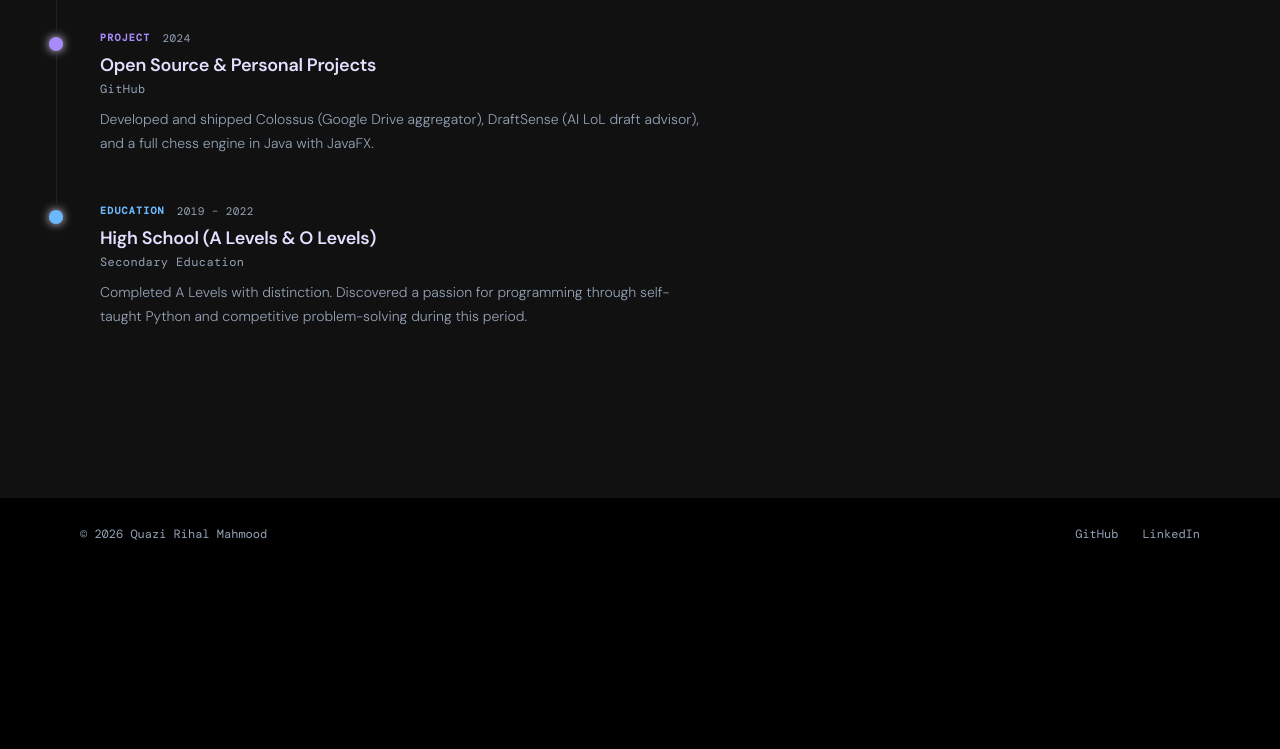
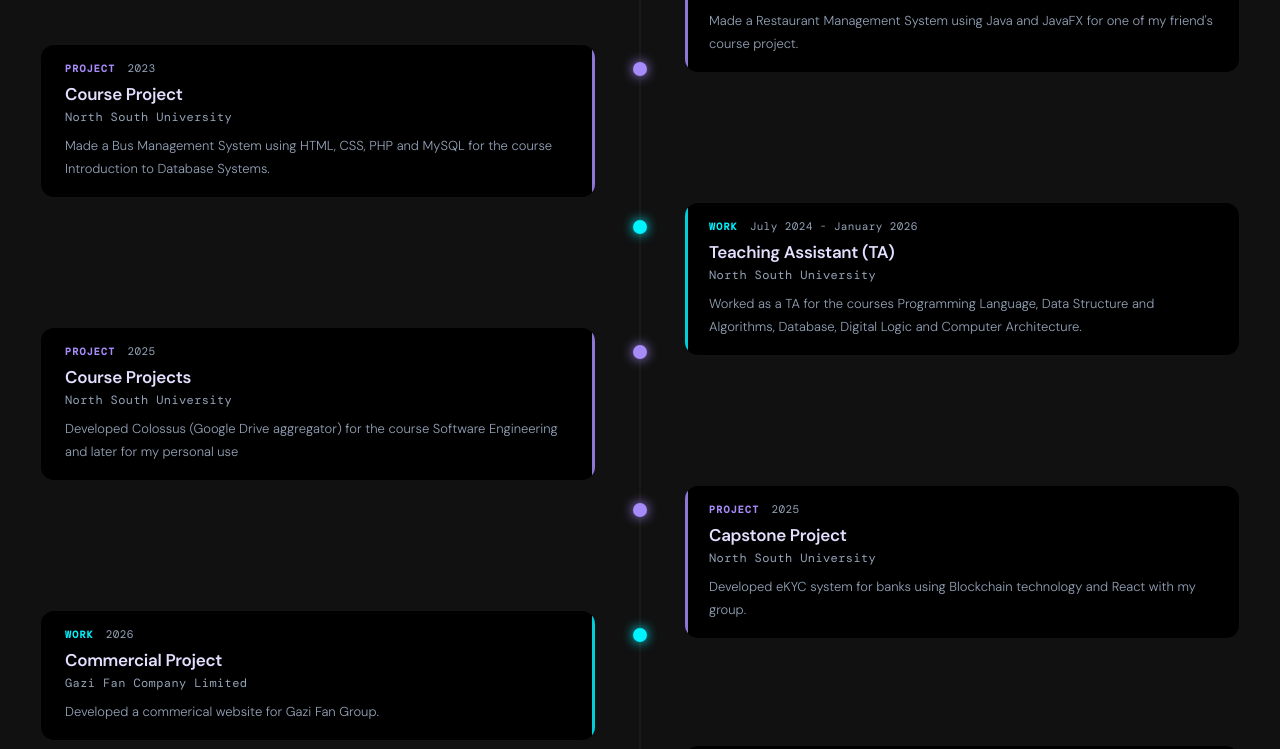
Before and after one commit to RihalMahmood/Portfolio, a React (Vite) app: page /about in a window 1280 px wide. Shown: the part 1640-2389 px from the top of the page. Before the commit the page ends 2210 px from the top, so only its background shows below. Built offline with nearby package versions, Linux system fonts and the light colour scheme.

Commit message:
Finished About section

```diff
--- a/src/components/AboutPage.jsx
+++ b/src/components/AboutPage.jsx
@@ -10,35 +10,70 @@ const journey = [
     role: "Private Tutor",
     org: "Self-employed",
     type: "Work",
-    desc: "Teaching Computer Science, Mathematics (Calculus I, II, III), Statistics, and Mechanics to O & A Level students.",
+    desc: "Teaching Computer Science, Mathematics, Physics and Chemistry to O & A Level students and University Undergrads",
   },
   {
     period: "2022 – 2026",
     role: "BSc in Computer Science & Engineering",
-    org: "University",
+    org: "North South University",
     type: "Education",
     desc: "Graduating in 2026 with a focus on software engineering, algorithms, and full-stack web development. Worked on multiple real-world projects spanning MERN stack, AI tooling, and game development.",
   },
   {
-    period: "2025",
-    role: "Freelance Full-Stack Developer",
-    org: "Various Clients",
-    type: "Work",
-    desc: "Delivered production-ready web applications using React, Node.js, and MongoDB. Built tools for e-commerce, data management, and AI-assisted workflows.",
+    period: "2022",
+    role: "Course Project",
+    org: "North South University",
+    type: "Project",
+    desc: "Made a Chess game and engine using Java and JavaFX as Graphical User Interface (GUI) for the course Programming Language-II (Java).",
   },
   {
-    period: "2024",
-    role: "Open Source & Personal Projects",
+    period: "2022",
+    role: "Course Project",
+    org: "North South University",
+    type: "Project",
+    desc: "Made a Restaurant Management System using Java and JavaFX for one of my friend's course project.",
+  },
+  {
+    period: "2023",
+    role: "Course Project",
+    org: "North South University",
+    type: "Project",
+    desc: "Made a Bus Management System using HTML, CSS, PHP and MySQL for the course Introduction to Database Systems.",
+  },
+  {
+    period: "July 2024 - January 2026",
+    role: "Teaching Assistant (TA)",
+    org: "North South University",
+    type: "Work",
+    desc: "Worked as a TA for the courses Programming Language, Data Structure and Algorithms, Database, Digital Logic and Computer Architecture.",
+  },
+  {
+    period: "2025",
+    role: "Course Projects",
+    org: "North South University",
+    type: "Project",
+    desc: "Developed Colossus (Google Drive aggregator) for the course Software Engineering and later for my personal use",
+  },
+  {
+    period: "2025",
+    role: "Capstone Project",
+    org: "North South University",
+    type: "Project",
+    desc: "Developed eKYC system for banks using Blockchain technology and React with my group.",
+  },
+  {
+    period: "2026",
+    role: "Commercial Project",
+    org: "Gazi Fan Company Limited",
+    type: "Work",
+    desc: "Developed a commerical website for Gazi Fan Group.",
+  },
+  {
+    period: "2026",
+    role: "Personal Project",
     org: "GitHub",
     type: "Project",
-    desc: "Developed and shipped Colossus (Google Drive aggregator), DraftSense (AI LoL draft advisor), and a full chess engine in Java with JavaFX.",
-  },
-  {
-    period: "2019 – 2022",
-    role: "High School (A Levels & O Levels)",
-    org: "Secondary Education",
-    type: "Education",
-    desc: "Completed A Levels with distinction. Discovered a passion for programming through self-taught Python and competitive problem-solving during this period.",
+    desc: "Developed DraftSense, a real time AI powered draft adviser for League of Legends.",
   },
 ];
 
@@ -151,7 +186,7 @@ export default function AboutPage() {
                 custom={2}
               >
                 Hey! I'm{" "}
-                <strong>Quazi Rihal Mahmood</strong> — a Computer Science & Engineering
+                <strong>Quazi Rihal Mahmood</strong> - a Computer Science & Engineering
                 graduate (2026) passionate about turning complex problems into
                 elegant, performant software. I thrive at the intersection of
                 thoughtful design and clean engineering.
@@ -246,34 +281,32 @@ export default function AboutPage() {
               </p>
             </div>
 
-            <div className="timeline">
-              {journey.map((item, i) => (
+            <div className="timeline-alt">
+              {/* Central vertical line */}
+              <div className="timeline-alt-spine" />
+
+              {journey.map((item, i) => {
+                const isLeft = i % 2 === 0;
+                const color = typeColors[item.type] ?? "var(--accent)";
+                return (
                   <motion.div
                     key={i}
-                  className="timeline-item reveal"
-                  style={{ "--delay": `${i * 0.12}s` }}
-                  variants={fadeUp}
-                  initial="hidden"
-                  whileInView="show"
+                    className={`timeline-alt-row ${isLeft ? "tl-left" : "tl-right"}`}
+                    initial={{ opacity: 0, x: isLeft ? -48 : 48 }}
+                    whileInView={{ opacity: 1, x: 0 }}
                     viewport={{ once: true, amount: 0.2 }}
-                  custom={i}
+                    transition={{ duration: 0.65, ease: [0.22, 1, 0.36, 1], delay: i * 0.08 }}
                   >
-                  {/* Connector line + dot */}
-                  <div className="timeline-connector">
-                    <div
-                      className="timeline-dot"
-                      style={{ background: typeColors[item.type] ?? "var(--accent)" }}
-                    />
-                    {i < journey.length - 1 && <div className="timeline-line" />}
-                  </div>
-
                     {/* Card */}
-                  <div className="timeline-card">
+                    <motion.div
+                      className="timeline-alt-card"
+                      style={{ '--card-color': color }}
+                      whileHover={{ y: -6, scale: 1.02 }}
+                      transition={{ type: "spring", stiffness: 300, damping: 22 }}
+                      {...ho}
+                    >
                       <div className="timeline-meta">
-                      <span
-                        className="timeline-type"
-                        style={{ color: typeColors[item.type] ?? "var(--accent)" }}
-                      >
+                        <span className="timeline-type" style={{ color }}>
                           {item.type}
                         </span>
                         <span className="timeline-period">{item.period}</span>
@@ -281,9 +314,25 @@ export default function AboutPage() {
                       <h3 className="timeline-role">{item.role}</h3>
                       <p className="timeline-org">{item.org}</p>
                       <p className="timeline-desc">{item.desc}</p>
+                      {/* Accent bar on the edge nearest the spine */}
+                      <div className="timeline-alt-bar" style={{ background: color }} />
+                    </motion.div>
+
+                    {/* Dot on the spine */}
+                    <div className="timeline-alt-dot-wrap">
+                      <motion.div
+                        className="timeline-alt-dot"
+                        style={{ background: color, boxShadow: `0 0 12px ${color}` }}
+                        whileHover={{ scale: 1.5 }}
+                        transition={{ type: "spring", stiffness: 400, damping: 18 }}
+                      />
                     </div>
+
+                    {/* Empty spacer for the opposite side */}
+                    <div className="timeline-alt-spacer" />
                   </motion.div>
-              ))}
+                );
+              })}
             </div>
           </div>
         </section>
--- a/src/index.css
+++ b/src/index.css
@@ -226,9 +226,19 @@ nav.scrolled {
 }
 
 @keyframes wave {
-  0%, 100% { transform: rotate(0) }
-  25%       { transform: rotate(20deg) }
-  75%       { transform: rotate(-10deg) }
+
+  0%,
+  100% {
+    transform: rotate(0)
+  }
+
+  25% {
+    transform: rotate(20deg)
+  }
+
+  75% {
+    transform: rotate(-10deg)
+  }
 }
 
 /* ── MARQUEE NAME BAND ── */
@@ -257,12 +267,18 @@ nav.scrolled {
 }
 
 @keyframes nameMarquee {
-  0%   { transform: translateX(0) }
-  100% { transform: translateX(-50%) }
+  0% {
+    transform: translateX(0)
+  }
+
+  100% {
+    transform: translateX(-50%)
+  }
 }
 
 .hero-name-item {
-  font-size: clamp(100px, 15vw, 220px); /* Smaller name */
+  font-size: clamp(100px, 15vw, 220px);
+  /* Smaller name */
   font-weight: 800;
   letter-spacing: -6px;
   line-height: 1;
@@ -285,6 +301,7 @@ nav.scrolled {
     opacity: 0;
     transform: translate(-50%, calc(-50% + 60px));
   }
+
   to {
     opacity: 1;
     transform: translate(-50%, -50%);
@@ -359,8 +376,13 @@ nav.scrolled {
 }
 
 @keyframes slide {
-  0%   { left: -100% }
-  100% { left: 200% }
+  0% {
+    left: -100%
+  }
+
+  100% {
+    left: 200%
+  }
 }
 
 .hero-right {
@@ -889,7 +911,8 @@ section {
   background: var(--surface);
   padding: 32px;
   border-radius: 16px;
-  border: 1px solid rgba(0, 242, 255, 0.2); /* Thin/faded cyan border */
+  border: 1px solid rgba(0, 242, 255, 0.2);
+  /* Thin/faded cyan border */
   transition: border-color 0.3s;
 }
 
@@ -1299,7 +1322,7 @@ footer a:hover {
 }
 
 /* ══════════════════════════════════════════
-   ── JOURNEY / TIMELINE ──
+   ── JOURNEY / TIMELINE (alternating) ──
 ══════════════════════════════════════════ */
 
 .journey-section {
@@ -1325,53 +1348,153 @@ footer a:hover {
   font-weight: 300;
 }
 
-.timeline {
+/* ── Alternating wrapper ── */
+.timeline-alt {
+  position: relative;
   display: flex;
   flex-direction: column;
   gap: 0;
-  max-width: 760px;
-}
-
-.timeline-item {
+}
+
+/* The single vertical spine through the centre */
+.timeline-alt-spine {
+  position: absolute;
+  left: 50%;
+  top: 0;
+  bottom: 0;
+  width: 1px;
+  transform: translateX(-50%);
+  background: var(--border);
+  z-index: 0;
+}
+
+/* Each row: three columns — card | dot | spacer (or spacer | dot | card) */
+.timeline-alt-row {
   display: grid;
-  grid-template-columns: 32px 1fr;
-  gap: 0 28px;
-}
-
-.timeline-connector {
-  display: flex;
-  flex-direction: column;
-  align-items: center;
-  padding-top: 6px;
-}
-
-.timeline-dot {
+  grid-template-columns: 1fr 40px 1fr;
+  align-items: start;
+  /* Stagger: each row overlaps the previous by pulling up a bit */
+  margin-top: -32px;
+  position: relative;
+  z-index: 1;
+}
+
+/* Left-side card goes in col 1, dot in col 2, spacer in col 3 */
+.tl-left .timeline-alt-card {
+  grid-column: 1;
+  grid-row: 1;
+  margin-right: 24px;
+}
+
+.tl-left .timeline-alt-dot-wrap {
+  grid-column: 2;
+  grid-row: 1;
+}
+
+.tl-left .timeline-alt-spacer {
+  grid-column: 3;
+  grid-row: 1;
+}
+
+/* Right-side card goes in col 3, dot in col 2, spacer in col 1 */
+.tl-right .timeline-alt-spacer {
+  grid-column: 1;
+  grid-row: 1;
+}
+
+.tl-right .timeline-alt-dot-wrap {
+  grid-column: 2;
+  grid-row: 1;
+}
+
+.tl-right .timeline-alt-card {
+  grid-column: 3;
+  grid-row: 1;
+  margin-left: 24px;
+}
+
+/* Vertical offset: right-side rows drop down so they visually interleave */
+.tl-right {
+  margin-top: 0;
+}
+
+/* ── The card ── */
+.timeline-alt-card {
+  position: relative;
+  background: var(--bg);
+  border: 1px solid var(--border);
+  border-radius: 14px;
+  padding: 16px 20px 16px 24px;
+  overflow: hidden;
+  cursor: none;
+  will-change: transform;
+  /* Fix blurry text during scale transforms */
+  backface-visibility: hidden;
+  -webkit-backface-visibility: hidden;
+  transition: border-color 0.25s, box-shadow 0.25s;
+  margin-bottom: 4px;
+}
+
+.timeline-alt-card:hover {
+  border-color: var(--card-color, var(--accent));
+  box-shadow: 0 8px 28px rgba(0, 0, 0, 0.2), 0 0 0 1px var(--card-color, var(--accent));
+}
+
+[data-theme='light'] .timeline-alt-card:hover {
+  box-shadow: 0 8px 20px rgba(0, 0, 0, 0.1), 0 0 0 1px var(--card-color, var(--accent));
+}
+
+/* Colored accent bar on the spine-facing edge */
+.timeline-alt-bar {
+  position: absolute;
+  top: 0;
+  bottom: 0;
+  width: 3px;
+  border-radius: 3px 0 0 3px;
+  opacity: 0.85;
+  transition: opacity 0.25s;
+}
+
+.tl-left .timeline-alt-bar {
+  right: 0;
+  left: auto;
+  border-radius: 0 3px 3px 0;
+}
+
+.tl-right .timeline-alt-bar {
+  left: 0;
+  right: auto;
+  border-radius: 3px 0 0 3px;
+}
+
+.timeline-alt-card:hover .timeline-alt-bar {
+  opacity: 1;
+}
+
+/* ── Dot on the spine ── */
+.timeline-alt-dot-wrap {
+  display: flex;
+  justify-content: center;
+  padding-top: 18px;
+}
+
+.timeline-alt-dot {
   width: 14px;
   height: 14px;
   border-radius: 50%;
   flex-shrink: 0;
-  box-shadow: 0 0 10px currentColor;
   position: relative;
-  z-index: 1;
-}
-
-.timeline-line {
-  width: 1px;
-  flex: 1;
-  min-height: 48px;
-  background: var(--border);
-  margin-top: 4px;
-}
-
-.timeline-card {
-  padding-bottom: 48px;
-}
-
+  z-index: 2;
+  cursor: none;
+}
+
+/* ── Shared text styles (reuse old names) ── */
 .timeline-meta {
   display: flex;
   align-items: center;
   gap: 12px;
   margin-bottom: 8px;
+  flex-wrap: wrap;
 }
 
 .timeline-type {
@@ -1390,7 +1513,7 @@ footer a:hover {
 }
 
 .timeline-role {
-  font-size: 18px;
+  font-size: 17px;
   font-weight: 600;
   letter-spacing: -.3px;
   margin-bottom: 4px;
@@ -1406,14 +1529,13 @@ footer a:hover {
 }
 
 .timeline-desc {
-  font-size: 14px;
+  font-size: 13px;
   line-height: 1.75;
   color: var(--muted);
   font-weight: 300;
-  max-width: 600px;
-}
-
-/* ── Responsive ── */
+}
+
+/* ── Responsive: collapse to single column on small screens ── */
 @media (max-width: 900px) {
   .about-intro-grid {
     grid-template-columns: 1fr;
@@ -1437,4 +1559,45 @@ footer a:hover {
   .about-stat-cards {
     grid-template-columns: repeat(3, 1fr);
   }
-}
+
+  /* Stack everything left-aligned on mobile */
+  .timeline-alt-spine {
+    left: 16px;
+    transform: none;
+  }
+
+  .timeline-alt-row,
+  .tl-left,
+  .tl-right {
+    display: flex;
+    flex-direction: row;
+    margin-top: 0;
+    gap: 16px;
+    align-items: flex-start;
+  }
+
+  .tl-right {
+    margin-top: 0;
+  }
+
+  .tl-left .timeline-alt-card,
+  .tl-right .timeline-alt-card {
+    margin: 0;
+    flex: 1;
+  }
+
+  .tl-left .timeline-alt-bar {
+    right: auto;
+    left: 0;
+    border-radius: 3px 0 0 3px;
+  }
+
+  .timeline-alt-dot-wrap {
+    padding-top: 24px;
+    flex-shrink: 0;
+  }
+
+  .timeline-alt-spacer {
+    display: none;
+  }
+}
```
Lines whose indentation alone changed are shown as unchanged.
